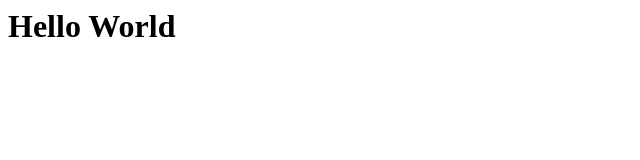
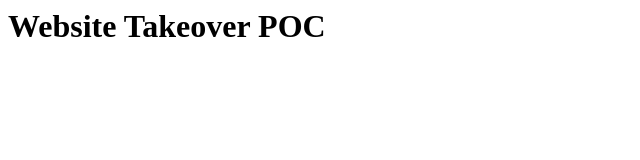
Before and after one commit to hassaanahmad813/test, a plain HTML site: page index.html in a window 1280 px wide. Shown: the whole page, without its empty margins (0-640 px from the left). Drawn offline with Linux system fonts and the light colour scheme.

Commit message:
Update index.html

```diff
--- a/index.html
+++ b/index.html
@@ -1 +1 @@
-<h1>Hello World</h1>
+<h1>Website Takeover POC</h1>
```
